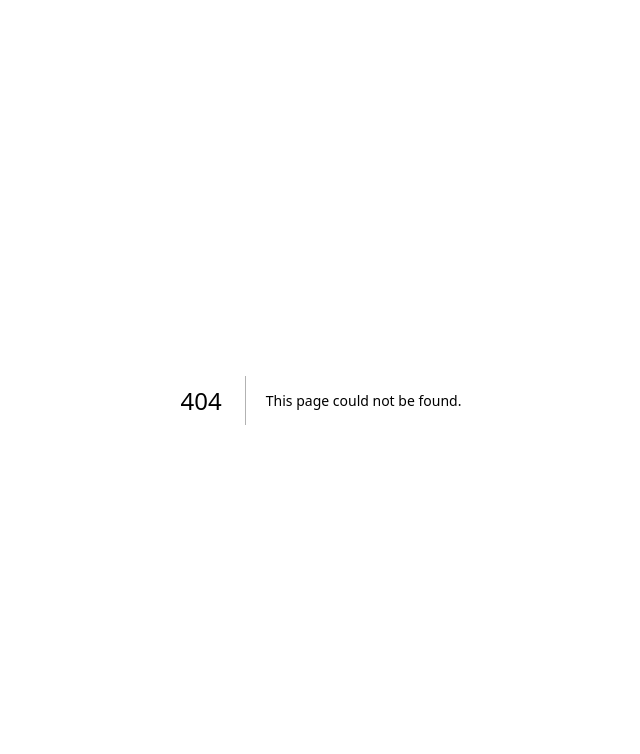
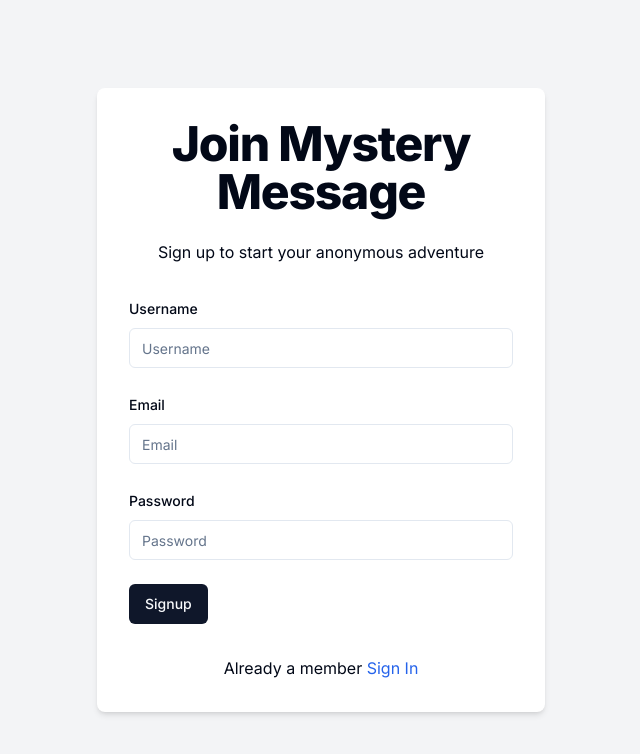
Before and after one commit to prahul25/msg_app, a Next.js app: page /sign-up in a window 1280 px wide. Before the commit this address had no page. Shown: the top 754 px of the page, without its empty margins (319-959 px from the left). Built offline with nearby package versions, Linux system fonts and the light colour scheme.

Commit message:
Resolved issue in sign-up page and made some minor updates in sign-up page

```diff
--- a/src/app/(auth)/sign-in/page.tsx
+++ /dev/null
@@ -1,90 +0,0 @@
-"use client";
-import { zodResolver } from "@hookform/resolvers/zod";
-import { useForm } from "react-hook-form";
-import * as z from "zod";
-import Link from "next/link";
-import React, { useEffect, useState } from "react";
-import { useDebounceValue } from "usehooks-ts";
-import { useToast } from "@/components/ui/use-toast";
-import { useRouter } from "next/navigation";
-import { signUpSchema } from "@/schemas/signUpSchema";
-import axios, { AxiosError } from 'axios'
-import { ApiResponse } from "@/types/ApiResponse";
-import { Form } from "@/components/ui/form";
-
-function Page() {
-  const [username, setUsername] = useState("");
-  const [usernameMsg, setUsernameMsg] = useState("");
-  const [isCheckingUsername, setIsCheckingUsername] = useState(false);
-  const [isSubmitting, setIsSubmitting] = useState(false);
-  const { toast } = useToast();
-  const router = useRouter();
-  const debouncedUsername = useDebounceValue(username, 300);
-
-  //zod implementation
-  const form = useForm<z.infer<typeof signUpSchema>>({
-    resolver: zodResolver(signUpSchema),
-    defaultValues: {
-      username: "",
-      email: "",
-      password: "",
-    },
-  });
-
-  useEffect(() => {
-    const checkUsernameUnique = async () => {
-      setIsCheckingUsername(true)
-      setUsernameMsg('')
-      try {
-        const response = await axios.get(`/api/check-username-unique?username=${debouncedUsername}`)
-        console.log(response , 'response')
-        setUsernameMsg(response.data.message)
-      } catch (error) {
-        const axiosError = error as AxiosError<ApiResponse>
-        setUsernameMsg(axiosError.response?.data.message ?? 'Error while checking username')
-      }finally{
-        setIsCheckingUsername(false)
-      }
-    };
-    checkUsernameUnique()
-  }, [debouncedUsername]);
-
-  const onSubmit = async (data:z.infer<typeof signUpSchema>) =>{
-    setIsSubmitting(true)
-    try {
-      console.log(data)
-      const response = await axios.post<ApiResponse>('/api/sign-up',data)
-      toast({
-        title:'Success',
-        description:response.data.message
-      })
-
-      router.replace(`/verify/${username}`)
-      setIsSubmitting(false)
-    } catch (error) {
-      console.error("Error in signup of user" ,error)
-      const axiosError = error as AxiosError<ApiResponse>
-      console.log(axiosError , 'axios error')
-      let errorMsg = axiosError.response?.data.message
-      toast({
-        title:"Signup Failed",
-        description:errorMsg,
-        variant:'destructive'
-      })
-      setIsSubmitting(false)
-    }
-  }
-  return <div className="flex justify-center items-center min-h-screen bg-gray-100">
-    <div className="w-full max-w-md p-8 space-y-8 bg-white rounded-lg shadow-md">
-      <div className="text-center">
-        <h1 className="text-4xl font-extrabold tracking-tight lg:text-5xl mb-6">Join Mystery Message</h1>
-        <p className="mb-4">Sign up to start your anonymous adventure</p>
-      </div>
-      <Form {...form}>
-        <form onSubmit={form.handleSubmit(onSubmit)} className="space-y-6"></form>
-      </Form>
-    </div>
-  </div>;
-}
-
-export default Page;
--- /dev/null
+++ b/src/app/(auth)/sign-up/page.tsx
@@ -0,0 +1,182 @@
+"use client";
+import { zodResolver } from "@hookform/resolvers/zod";
+import { useForm } from "react-hook-form";
+import * as z from "zod";
+import Link from "next/link";
+import React, { useEffect, useState } from "react";
+import { useDebounceCallback } from "usehooks-ts";
+import { useToast } from "@/components/ui/use-toast";
+import { useRouter } from "next/navigation";
+import { signUpSchema } from "@/schemas/signUpSchema";
+import axios, { AxiosError } from "axios";
+import { ApiResponse } from "@/types/ApiResponse";
+import {
+  Form,
+  FormControl,
+  FormDescription,
+  FormField,
+  FormItem,
+  FormLabel,
+  FormMessage,
+} from "@/components/ui/form";
+import { Button } from "@/components/ui/button";
+import { Input } from "@/components/ui/input";
+import { Loader2 } from "lucide-react";
+
+function Page() {
+  const [username, setUsername] = useState("");
+  const [usernameMsg, setUsernameMsg] = useState("");
+  const [isCheckingUsername, setIsCheckingUsername] = useState(false);
+  const [isSubmitting, setIsSubmitting] = useState(false);
+  const { toast } = useToast();
+  const router = useRouter();
+  const debounced = useDebounceCallback(setUsername, 300);
+
+  //zod implementation
+  const form = useForm<z.infer<typeof signUpSchema>>({
+    resolver: zodResolver(signUpSchema),
+    defaultValues: {
+      username: "",
+      email: "",
+      password: "",
+    },
+  });
+
+  useEffect(() => {
+    const checkUsernameUnique = async () => {
+      if (username) {
+        setIsCheckingUsername(true);
+        setUsernameMsg("");
+        try {
+          const response = await axios.get(
+            `/api/check-username-unique?username=${username}`
+          );
+          console.log(response, "response");
+          setUsernameMsg(response.data.message);
+        } catch (error) {
+          const axiosError = error as AxiosError<ApiResponse>;
+          setUsernameMsg(
+            axiosError.response?.data.message ?? "Error while checking username"
+          );
+        } finally {
+          setIsCheckingUsername(false);
+        }
+      }else{
+        setUsernameMsg("");
+      }
+    };
+    checkUsernameUnique();
+  }, [username]);
+
+  const onSubmit = async (data: z.infer<typeof signUpSchema>) => {
+    setIsSubmitting(true);
+    try {
+      console.log(data);
+      const response = await axios.post<ApiResponse>("/api/sign-up", data);
+      toast({
+        title: "Success",
+        description: response.data.message,
+      });
+
+      router.replace(`/verify/${username}`);
+      setIsSubmitting(false);
+    } catch (error) {
+      console.error("Error in signup of user", error);
+      const axiosError = error as AxiosError<ApiResponse>;
+      console.log(axiosError, "axios error");
+      let errorMsg = axiosError.response?.data.message;
+      toast({
+        title: "Signup Failed",
+        description: errorMsg,
+        variant: "destructive",
+      });
+      setIsSubmitting(false);
+    }
+  };
+  return (
+    <div className="flex justify-center items-center min-h-screen bg-gray-100">
+      <div className="w-full max-w-md p-8 space-y-8 bg-white rounded-lg shadow-md">
+        <div className="text-center">
+          <h1 className="text-4xl font-extrabold tracking-tight lg:text-5xl mb-6">
+            Join Mystery Message
+          </h1>
+          <p className="mb-4">Sign up to start your anonymous adventure</p>
+        </div>
+        <Form {...form}>
+          <form onSubmit={form.handleSubmit(onSubmit)} className="space-y-6">
+            <FormField
+              name="username"
+              control={form.control}
+              render={({ field }) => (
+                <FormItem>
+                  <FormLabel>Username</FormLabel>
+                  <FormControl>
+                    <Input
+                      placeholder="Username"
+                      {...field}
+                      onChange={(e) => {
+                        field.onChange(e);
+                        debounced(e.target.value);
+                      }}
+                    />
+                  </FormControl>
+                  {isCheckingUsername && <Loader2 className="animate-spin" />}
+                      <p className={`text-sm ${usernameMsg === "Username is available" ? 'text-green-600' :'text-red-500'}`}>
+                        {usernameMsg}
+                      </p>
+                  <FormMessage />
+                </FormItem>
+              )}
+            />
+            <FormField
+              name="email"
+              control={form.control}
+              render={({ field }) => (
+                <FormItem>
+                  <FormLabel>Email</FormLabel>
+                  <FormControl>
+                    <Input type="email" placeholder="Email" {...field} />
+                  </FormControl>
+                  <FormMessage />
+                </FormItem>
+              )}
+            />
+            <FormField
+              name="password"
+              control={form.control}
+              render={({ field }) => (
+                <FormItem>
+                  <FormLabel>Password</FormLabel>
+                  <FormControl>
+                    <Input type="password" placeholder="Password" {...field} />
+                  </FormControl>
+                  <FormMessage />
+                </FormItem>
+              )}
+            />
+            <Button type="submit" disabled={isSubmitting}>
+              {isSubmitting ? (
+                <>
+                  {" "}
+                  <Loader2 className="mr-2 h-4 w-4 animate-spin" />{" "}
+                </>
+              ) : (
+                "Signup"
+              )}
+            </Button>
+          </form>
+        </Form>
+        <div className="text-center mt-4">
+          <p>
+            Already a member{" "}
+            <Link href="/sign-in" className="text-blue-600 hover:text-blue-800">
+              Sign In
+            </Link>
+          </p>
+        </div>
+      </div>
+    </div>
+  );
+}
+
+export default Page;
--- /dev/null
+++ b/src/components/ui/input.tsx
@@ -0,0 +1,25 @@
+import * as React from "react"
+
+import { cn } from "@/lib/utils"
+
+export interface InputProps
+  extends React.InputHTMLAttributes<HTMLInputElement> {}
+
+const Input = React.forwardRef<HTMLInputElement, InputProps>(
+  ({ className, type, ...props }, ref) => {
+    return (
+      <input
+        type={type}
+        className={cn(
+          "flex h-10 w-full rounded-md border border-input bg-background px-3 py-2 text-sm ring-offset-background file:border-0 file:bg-transparent file:text-sm file:font-medium placeholder:text-muted-foreground focus-visible:outline-none focus-visible:ring-2 focus-visible:ring-ring focus-visible:ring-offset-2 disabled:cursor-not-allowed disabled:opacity-50",
+          className
+        )}
+        ref={ref}
+        {...props}
+      />
+    )
+  }
+)
+Input.displayName = "Input"
+
+export { Input }
```
